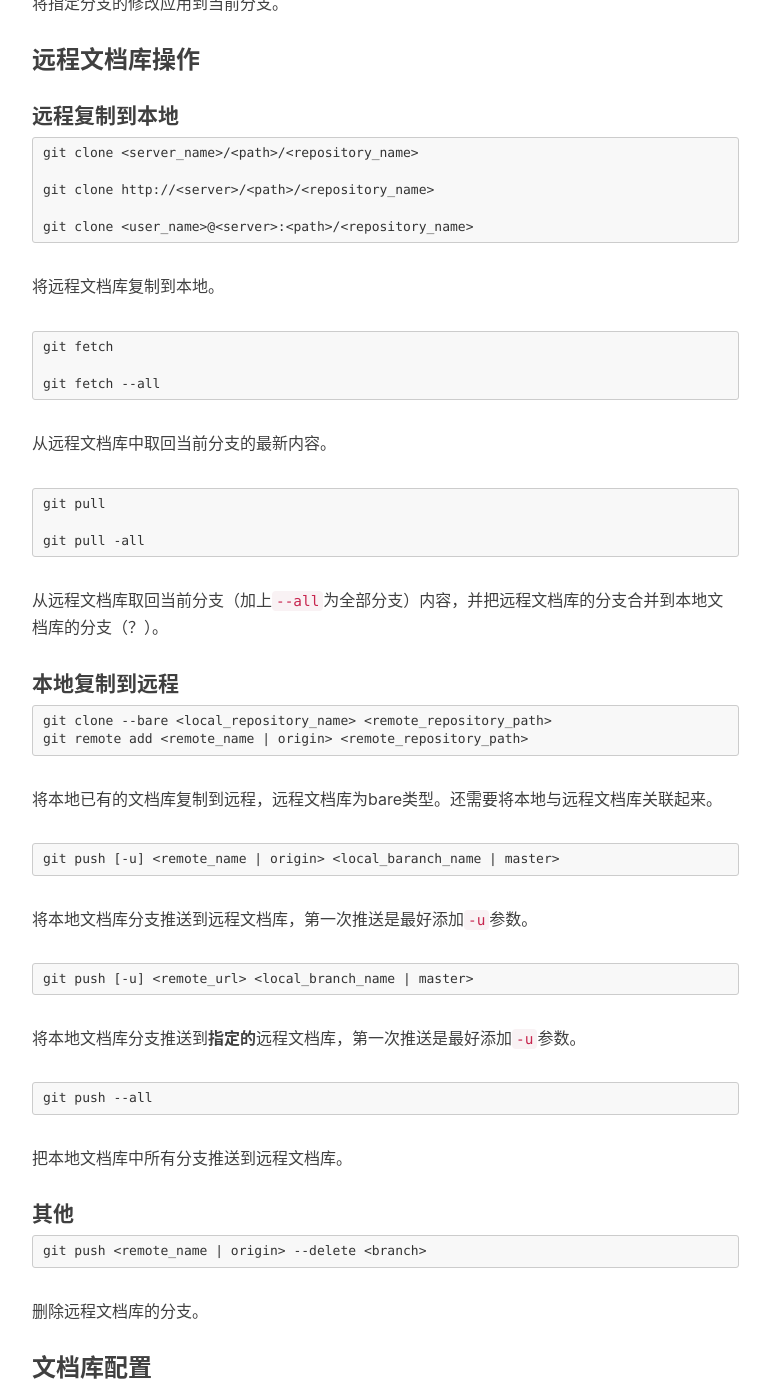
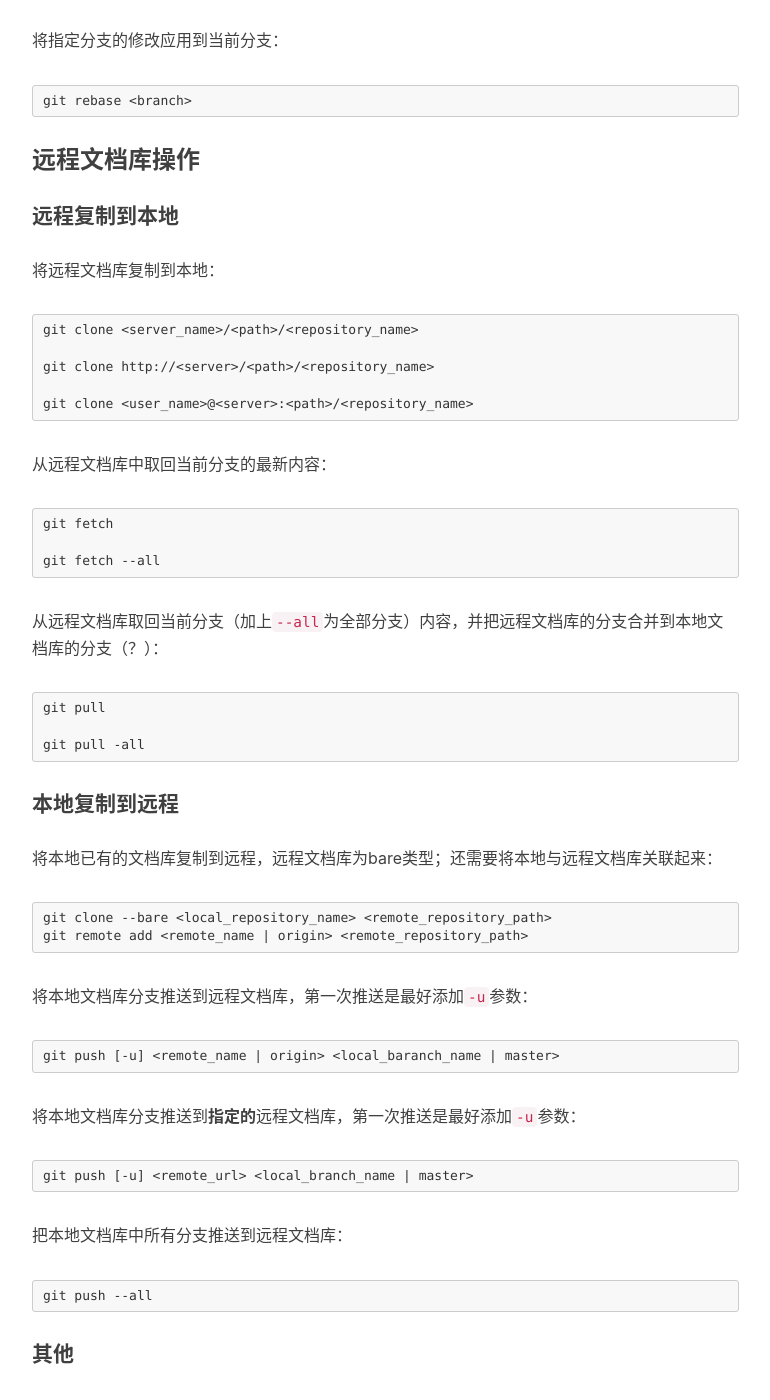
Before and after one commit to izumookuni/izumookuni.github.io, a Jekyll site: the page built from _posts/2016-12-21-git-note-2.md, in a window 1280 px wide and 1400 px high, scrolled down 3668 px. Shown: the whole window, without its empty margins (233-1003 px from the left). Built offline with Jekyll 4.4.1, drawn with Linux system fonts in a browser that asks for light colours; nearby versions of some CDN libraries; comment, search, counter and statistics services are not loaded; some of the changed text lies outside the part shown.

Commit message:
fix some bugs

```diff
--- a/_posts/2016-12-21-git-note-2.md
+++ b/_posts/2016-12-21-git-note-2.md
@@ -116,15 +118,15 @@
 
     git merge --abort <branch>
 
-合并`<branch>`分支到当前分支。
+将指定分支的修改应用到当前分支：
 
     git rebase <branch>
-
-将指定分支的修改应用到当前分支。
 
 ### 远程文档库操作
 
 #### 远程复制到本地
+
+将远程文档库复制到本地：
 
     git clone <server_name>/<path>/<repository_name>
 
@@ -132,89 +134,87 @@
 
     git clone <user_name>@<server>:<path>/<repository_name>
 
-将远程文档库复制到本地。
+从远程文档库中取回当前分支的最新内容：
 
     git fetch
 
     git fetch --all
 
-从远程文档库中取回当前分支的最新内容。
+从远程文档库取回当前分支（加上`--all`为全部分支）内容，并把远程文档库的分支合并到本地文档库的分支（？）：
 
     git pull
 
     git pull -all
 
-从远程文档库取回当前分支（加上`--all`为全部分支）内容，并把远程文档库的分支合并到本地文档库的分支（？）。
+#### 本地复制到远程
 
-#### 本地复制到远程
+将本地已有的文档库复制到远程，远程文档库为bare类型；还需要将本地与远程文档库关联起来：
 
     git clone --bare <local_repository_name> <remote_repository_path>
     git remote add <remote_name | origin> <remote_repository_path>
 
-将本地已有的文档库复制到远程，远程文档库为bare类型。还需要将本地与远程文档库关联起来。
+将本地文档库分支推送到远程文档库，第一次推送是最好添加`-u`参数：
 
     git push [-u] <remote_name | origin> <local_baranch_name | master>
 
-将本地文档库分支推送到远程文档库，第一次推送是最好添加`-u`参数。
+将本地文档库分支推送到**指定的**远程文档库，第一次推送是最好添加`-u`参数：
 
     git push [-u] <remote_url> <local_branch_name | master>
 
-将本地文档库分支推送到**指定的**远程文档库，第一次推送是最好添加`-u`参数。
+把本地文档库中所有分支推送到远程文档库：
 
     git push --all
 
-把本地文档库中所有分支推送到远程文档库。
-
 #### 其他
 
+删除远程文档库的分支：
+
     git push <remote_name | origin> --delete <branch>
-
-删除远程文档库的分支。
 
 ### 文档库配置
 
 #### 本地文档库相关
 
+查看文档库配置信息：
+
     git config -l
 
-查看文档库配置信息。
+比较文件与文档库中的文件：
 
     git diff <file_name> [<file_name>]
 
-比较文件与文档库中的文件。
+查看文档库提交信息：
 
     git log
 
     git log <file_name> [<file_name>]
 
-查看文档库提交信息。
+显示每个commit的改动情况：
 
     git log --stat
 
-显示每个commit的改动情况。
+列出本地文档库中的文件列表：
 
     git ls-files
 
-列出本地文档库中的文件列表。
+#### 远程文档库相关
 
-#### 远程文档库相关
+列出远程文档库中的文件列表：
 
     git ls-remote
 
-列出远程文档库中的文件列表。
+查看远程文档库的设置：
 
     git remote -v
 
-查看远程文档库的设置。
+在本地文档库配置文件中添加远程文档库信息：
 
     git remote add <remote_name> <remote_url>
 
-在本地文档库配置文件中添加远程文档库信息。
+删除本地文档库配置文件中指定远程文档库：
 
     git remote rm <remote_name>
 
-删除本地文档库配置文件中指定远程文档库。
+更新本地文档库配置文件中远程文档库的信息，一般用于`git remote rm`后，想要还原回来，使用`git remote add`和`git remote update`的情况：
 
     git remote update
-
-更新本地文档库配置文件中远程文档库的信息，一般用于`git remote rm`后，想要还原回来，使用`git remote add`和`git remote update`的情况。
```
Also changed, not shown: other parts of _posts/2016-12-21-git-note-2.md (+29 -27 lines), _posts/2016-12-18-git-note.md (+2 -2 lines).
